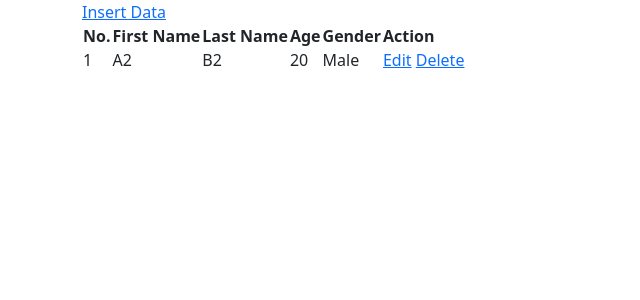
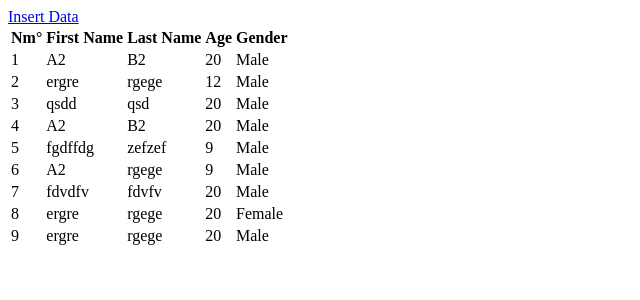
Before and after one commit to Merradou-Abderrahmane/project-10-gestion-demployee, a PHP site: page / in a window 1280 px wide. Shown: the top 300 px of the page, without its empty margins (0-640 px from the left). Run offline with PHP 8.4, Linux system fonts and the light colour scheme.

Commit message:
prototype 0 first edit !

```diff
--- a/prototype-0/index.php
+++ b/prototype-0/index.php
@@ -1,5 +1,3 @@
-
-<link rel="stylesheet" href="https://cdn.jsdelivr.net/npm/bootstrap@5.1.3/dist/css/bootstrap.min.css" integrity="sha384-1BmE4kWBq78iYhFldvKuhfTAU6auU8tT94WrHftjDbrCEXSU1oBoqyl2QvZ6jIW3" crossorigin="anonymous">
 <?php
 $getfile = file_get_contents('people.json');
 $data = json_decode($getfile);
@@ -8,27 +6,23 @@ $data = json_decode($getfile);
 		<a href="insert.php"><i></i> Insert Data</a>
 			<table>
 				<tr>
-					<th>No.</th>
-					<th>First Name</th>
-					<th>Last Name</th>
-					<th>Age</th>
-					<th>Gender</th>
-					<th>Action</th>
+					<th>Nm° </th>
+					<th>First Name </th>
+					<th>Last Name </th>
+					<th>Age </th>
+					<th>Gender </th>
 				</tr>
+
 				<?php $index=0;foreach ($data as $person){
 				$index++;
+				?>
 
-				?>
 				<tr>
 					<td><?php echo $index; ?></td>
 					<td><?php echo $person[0];?></td>
 					<td><?php echo $person[1]; ?></td>
 					<td><?php echo $person[2]; ?></td>
 					<td><?php echo $person[3]; ?></td>
-					<td>
-						<a href="update.php?id=<?php echo $index; ?>">Edit</a>
-						<a href="delete.php?id=<?php echo $index; ?>">Delete</a>
-					</td>
 				</tr>
 				<?php }?>
 			</table>
--- a/prototype-0/people.json
+++ b/prototype-0/people.json
@@ -1 +1 @@
-[["A2","B2","20","Male"]]
+[["A2","B2","20","Male"],["ergre","rgege","12","Male"],["qsdd","qsd","20","Male"],["A2","B2","20","Male"],["fgdffdg","zefzef","9","Male"],["A2","rgege","9","Male"],["fdvdfv","fdvfv","20","Male"],["ergre","rgege","20","Female"],["ergre","rgege","20","Male"]]
```
Also changed, not shown: prototype-0/insert.php (+0 -8 lines).
